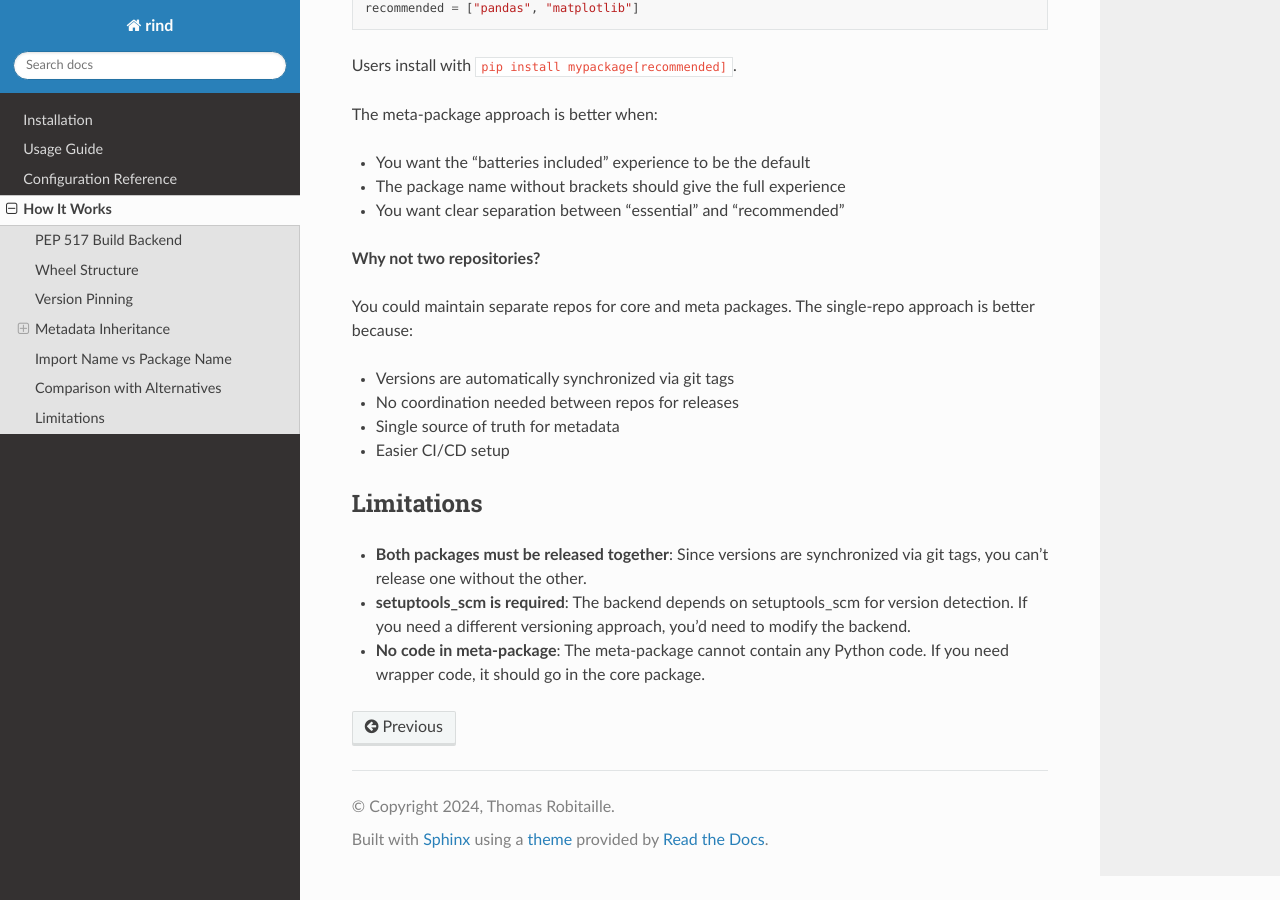
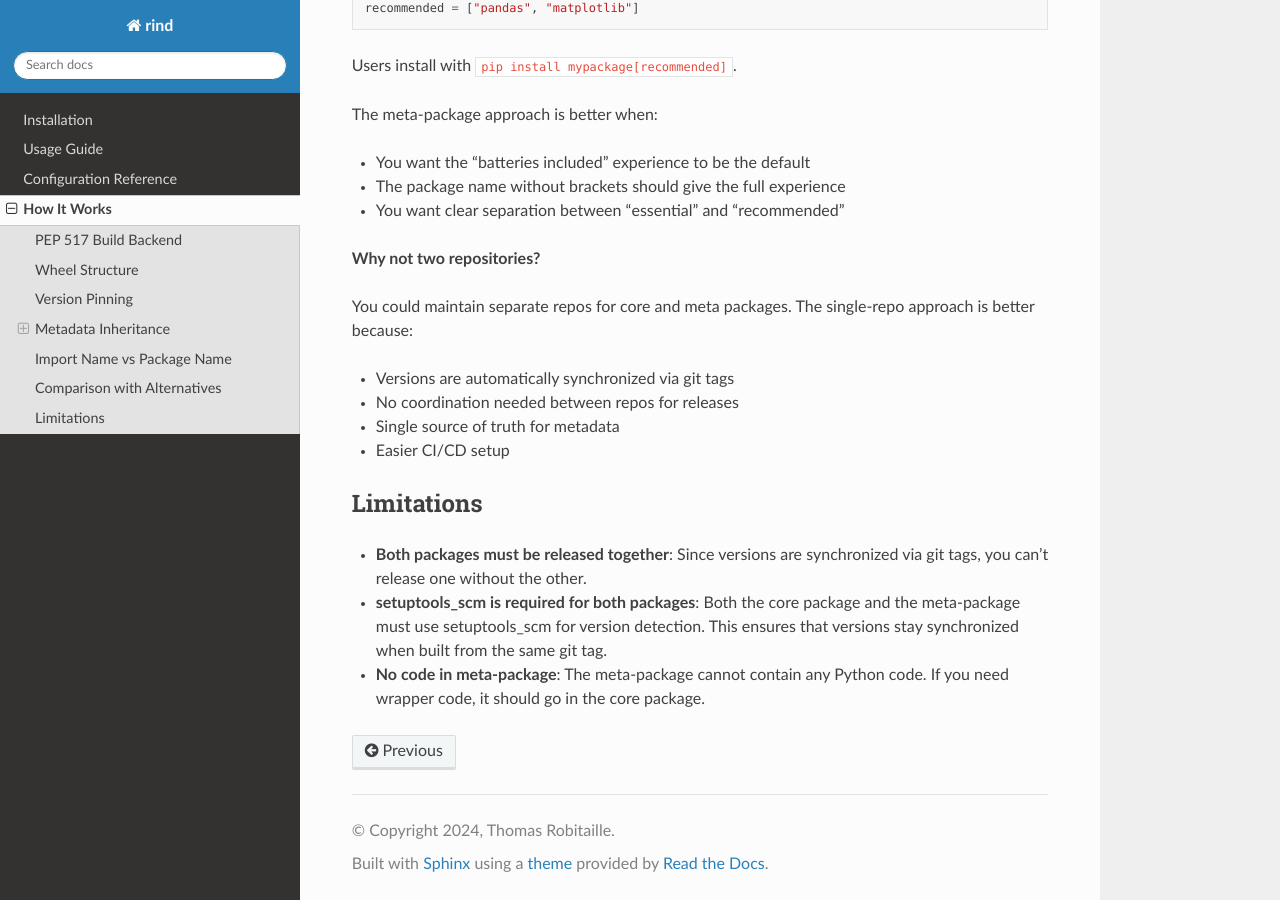
Before and after one commit to astrofrog/rind, a Sphinx documentation site: the page built from docs/how-it-works.rst, in a window 1280 px wide and 900 px high, scrolled down 3229 px. Built offline with Sphinx 7.4.7 and the Read the Docs theme 3.1.0, drawn with Linux system fonts in a browser that asks for light colours; pages that are not in the unit, such as notebooks, are missing from menus; some of the changed text lies outside the part shown.

Commit message:
Rename core-extras to include-extras, and improve docs

```diff
--- a/docs/how-it-works.rst
+++ b/docs/how-it-works.rst
@@ -52,8 +52,9 @@
 Version Pinning
 ---------------
 
-Both the core package and meta-package use `setuptools_scm
-<https://github.com/pypa/setuptools_scm>`_ to determine their version from git tags.
+rind uses `setuptools_scm <https://github.com/pypa/setuptools_scm>`_ to determine
+the meta-package version from git tags. **Your core package must also use
+setuptools_scm** for version pinning to work correctly.
 
 When you tag a release and build both packages:
 
@@ -178,9 +179,9 @@
 - **Both packages must be released together**: Since versions are synchronized
   via git tags, you can't release one without the other.
 
-- **setuptools_scm is required**: The backend depends on setuptools_scm for
-  version detection. If you need a different versioning approach, you'd need
-  to modify the backend.
+- **setuptools_scm is required for both packages**: Both the core package and
+  the meta-package must use setuptools_scm for version detection. This ensures
+  that versions stay synchronized when built from the same git tag.
 
 - **No code in meta-package**: The meta-package cannot contain any Python code.
   If you need wrapper code, it should go in the core package.
--- a/docs/index.rst
+++ b/docs/index.rst
@@ -50,7 +50,7 @@
    [tool.rind]
    inherit-metadata = "../pyproject.toml"
    name = "mypackage"
-   core-extras = ["recommended"]
+   include-extras = ["recommended"]
    passthrough-extras = ["test", "docs"]
 
 Then build both packages:
--- a/docs/usage.rst
+++ b/docs/usage.rst
@@ -77,7 +77,7 @@
    description = "My package (batteries included)"
 
    # Extras from core to make required in the meta-package
-   core-extras = ["ml", "viz"]
+   include-extras = ["ml", "viz"]
 
    # Extras to pass through (still optional)
    passthrough-extras = ["test", "docs"]
```
Also changed, not shown: README.md (+17 -19 lines), docs/configuration.rst (+4 -4 lines), 2 other files.
